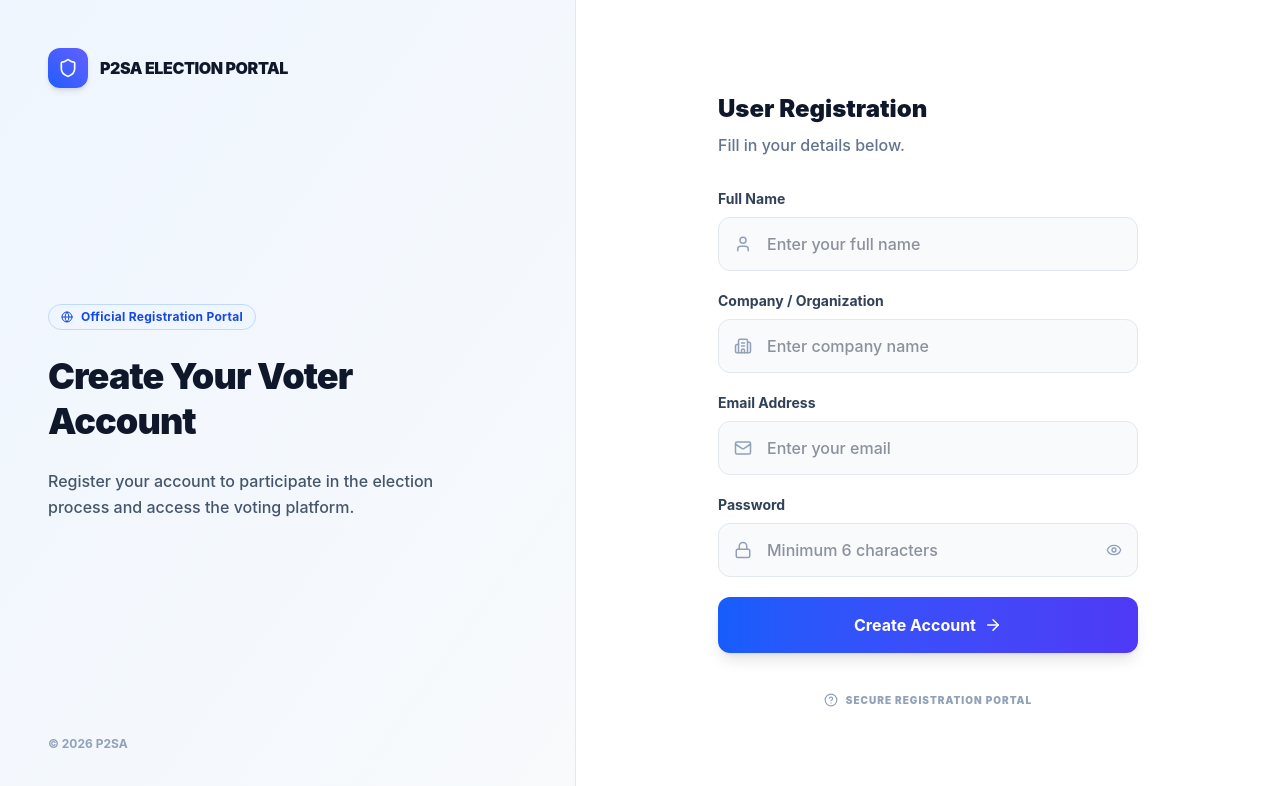
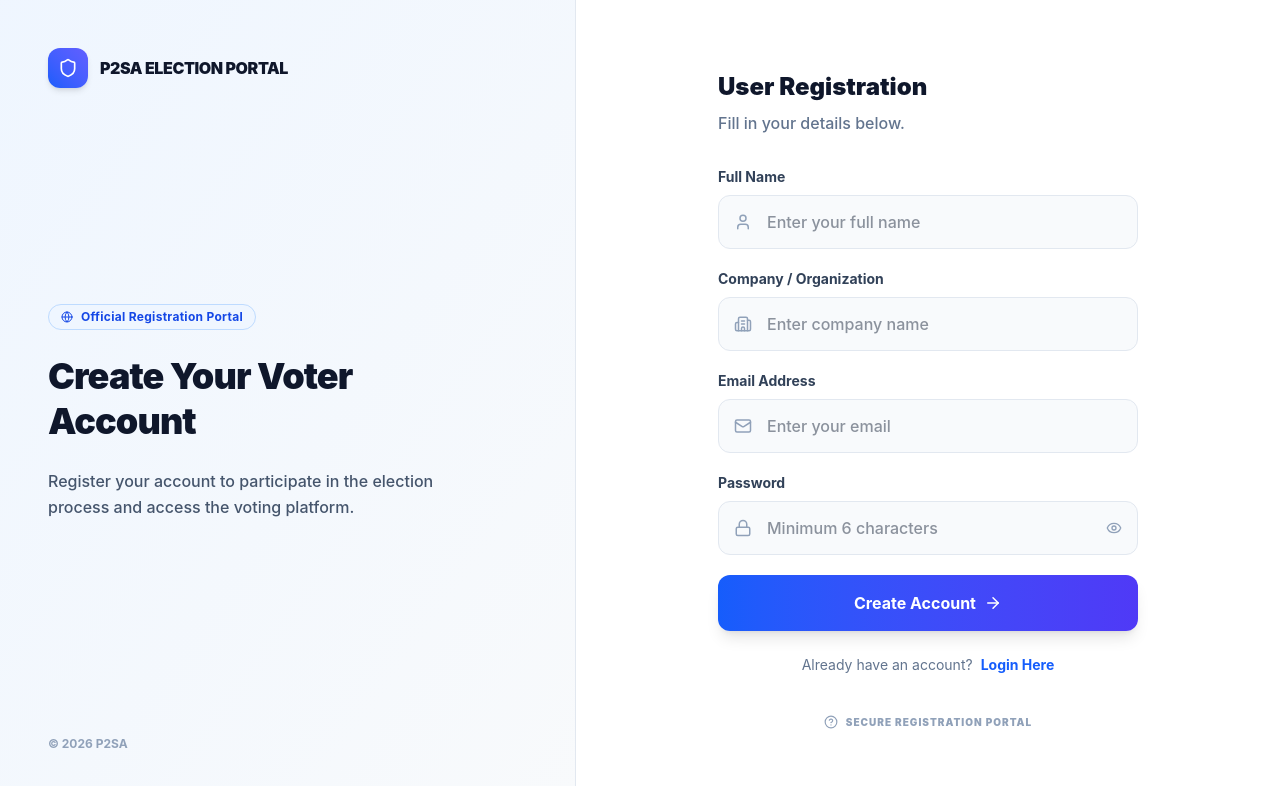
Before and after one commit to muhamadiqbalhalim/VotingSystem, a React app: page /register in a window 1280 px wide. Shown: the top 786 px of the page. Built offline with nearby package versions, Linux system fonts and the light colour scheme; the HTML template or start-up script is replaced by a standard one.

Commit message:
Initial commit

```diff
--- a/src/pages/UserLogin.jsx
+++ b/src/pages/UserLogin.jsx
@@ -260,6 +260,24 @@ return ( <div className="min-h-screen flex flex-col md:flex-row bg-slate-50 text
         </button>
       </form>
 
+      <div className="mt-6 text-center">
+
+        <p className="text-sm text-slate-500">
+
+          Don't have an account?
+
+          <button
+            type="button"
+            onClick={() => navigate('/register')}
+            className="ml-2 font-bold text-blue-600 hover:text-blue-700"
+          >
+            Register Here
+          </button>
+
+        </p>
+
+      </div>
+
       <div className="mt-10 flex items-center justify-center gap-2 text-slate-400">
         <HelpCircle size={14} />
         <span className="text-[10px] uppercase font-black tracking-widest">
--- a/src/pages/UserRegister.jsx
+++ b/src/pages/UserRegister.jsx
@@ -419,6 +419,24 @@ const UserRegister = () => {
 
           </form>
 
+          <div className="mt-6 text-center">
+
+            <p className="text-sm text-slate-500">
+
+                Already have an account?
+
+                <button
+                type="button"
+                onClick={() => navigate('/login')}
+                className="ml-2 font-bold text-blue-600 hover:text-blue-700"
+                >
+                Login Here
+                </button>
+
+            </p>
+
+            </div>
+
           <div className="mt-10 flex items-center justify-center gap-2 text-slate-400">
 
             <HelpCircle size={14} />
```
